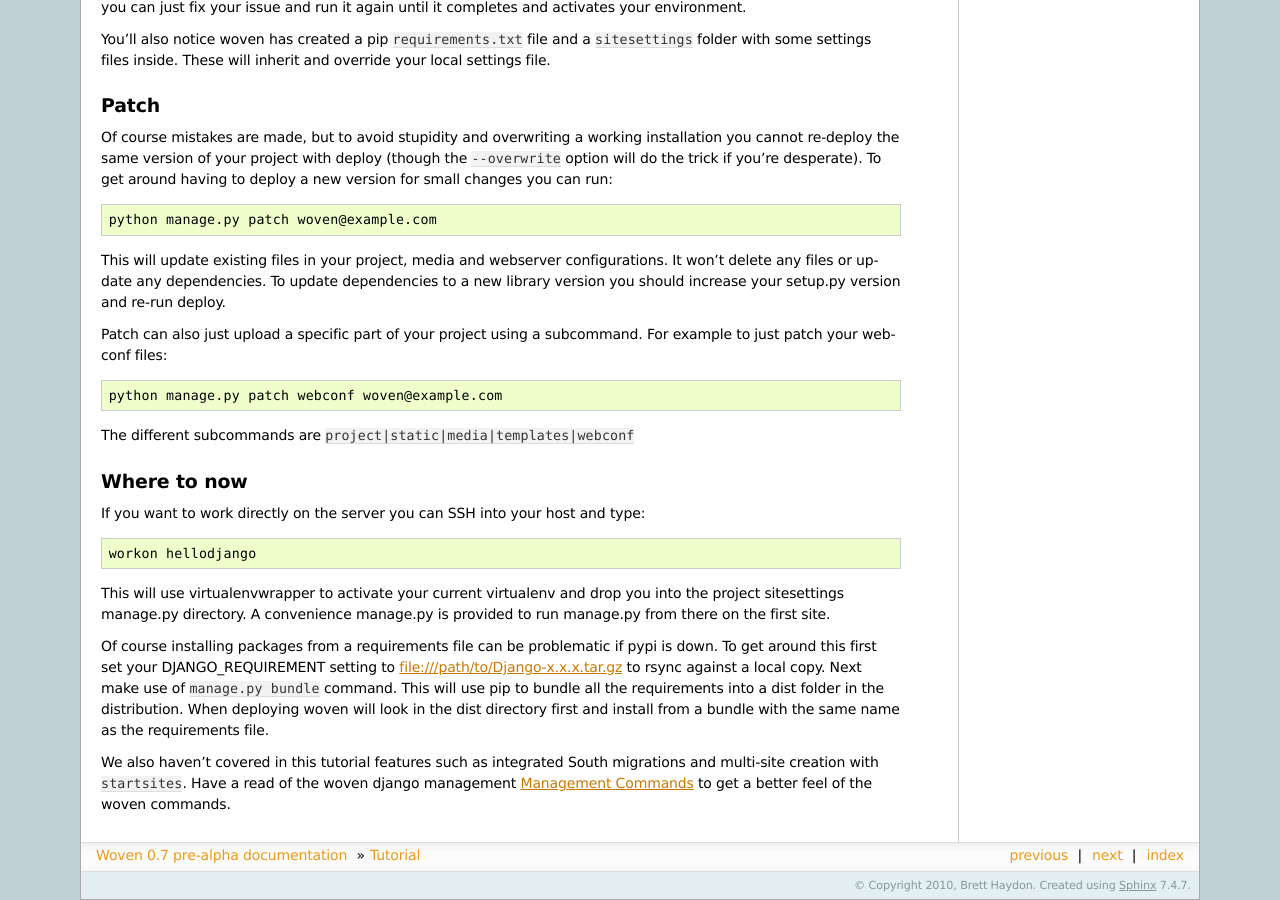
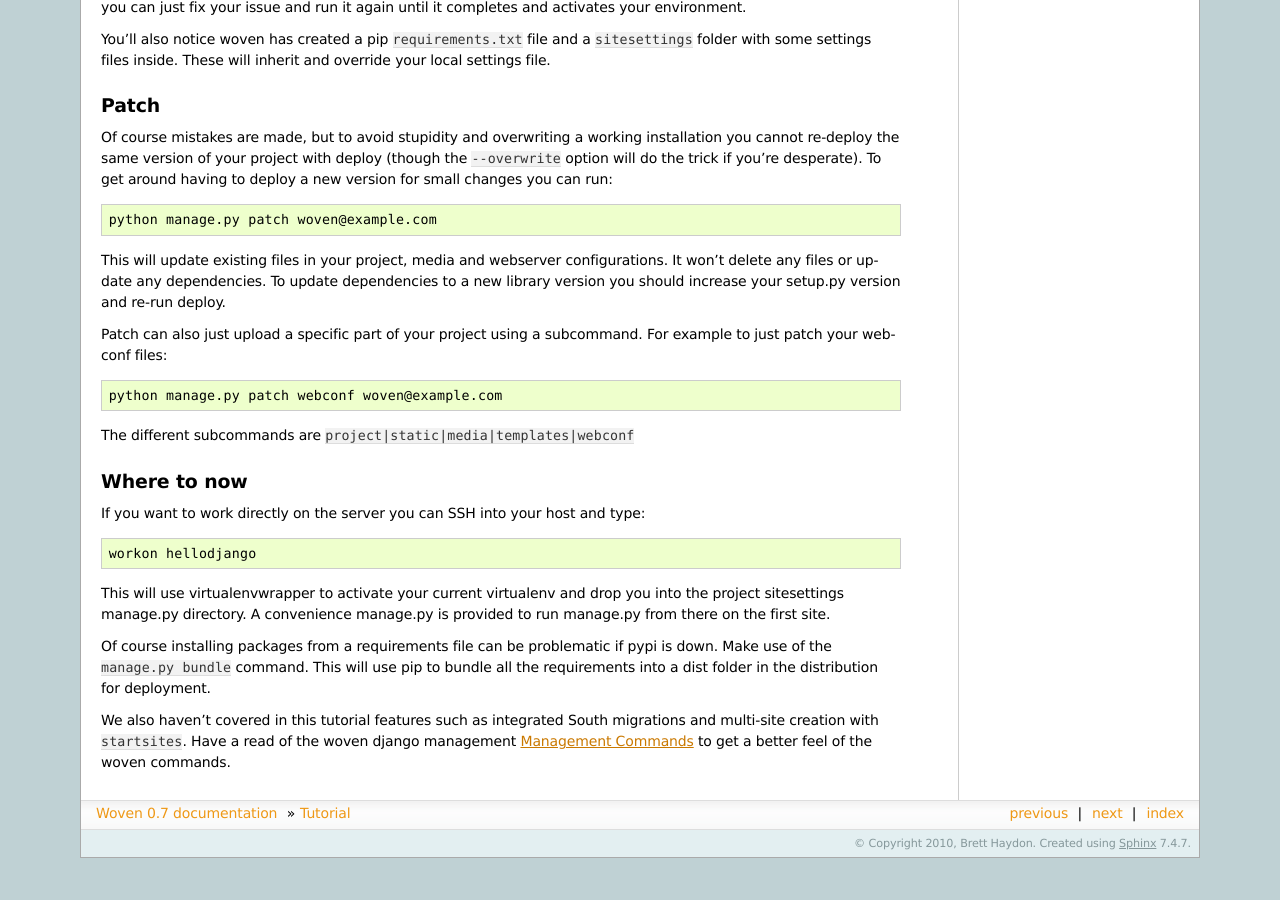
Before and after one commit to bretth/woven, a Sphinx documentation site: the page built from docs/tutorial.rst, in a window 1280 px wide and 900 px high, scrolled down 3561 px. Built offline with Sphinx 7.4.7, drawn with Linux system fonts in a browser that asks for light colours; pages that are not in the unit, such as notebooks, are missing from menus; after the commit the page ends 4419 px from its top, so only the background shows below that; some of the changed text lies outside the part shown.

Commit message:
that's a wrap. ding 0.7.0

```diff
--- a/README.txt
+++ b/README.txt
@@ -1,5 +1,5 @@
 
-Woven deploys versioned Django projects served by Apache and Nginx onto Linux servers. Woven is is built on `Fabric <http://docs.fabfile.org/>`_.
+Woven deploys versioned Django projects onto Linux servers behind Nginx using Apache modwsgi by default. Woven is is built on `Fabric <http://docs.fabfile.org/>`_.
 
 :doc:`RTFM.</main>`
 
--- a/docs/tutorial.rst
+++ b/docs/tutorial.rst
@@ -205,6 +205,6 @@
 
 This will use virtualenvwrapper to activate your current virtualenv and drop you into the project sitesettings manage.py directory. A convenience manage.py is provided to run manage.py from there on the first site.
 
-Of course installing packages from a requirements file can be problematic if pypi is down.  To get around this first set your DJANGO_REQUIREMENT setting to file:///path/to/Django-x.x.x.tar.gz to rsync against a local copy. Next make use of  ``manage.py bundle`` command. This will use pip to bundle all the requirements into a dist folder in the distribution. When deploying woven will look in the dist directory first and install from a bundle with the same name as the requirements file.
+Of course installing packages from a requirements file can be problematic if pypi is down. Make use of the ``manage.py bundle`` command. This will use pip to bundle all the requirements into a dist folder in the distribution for deployment.
 
 We also haven't covered in this tutorial features such as integrated South migrations and multi-site creation with ``startsites``. Have a read of the woven django management :doc:`commands` to get a better feel of the woven commands.
--- a/woven/__init__.py
+++ b/woven/__init__.py
@@ -1,6 +1,6 @@
 #!/usr/bin/env python
 
-VERSION = (0, 7, 0,'alpha', 0)
+VERSION = (0, 7, 0,'final', 0)
 
 def get_version():
     version = '%s.%s' % (VERSION[0], VERSION[1])
```
